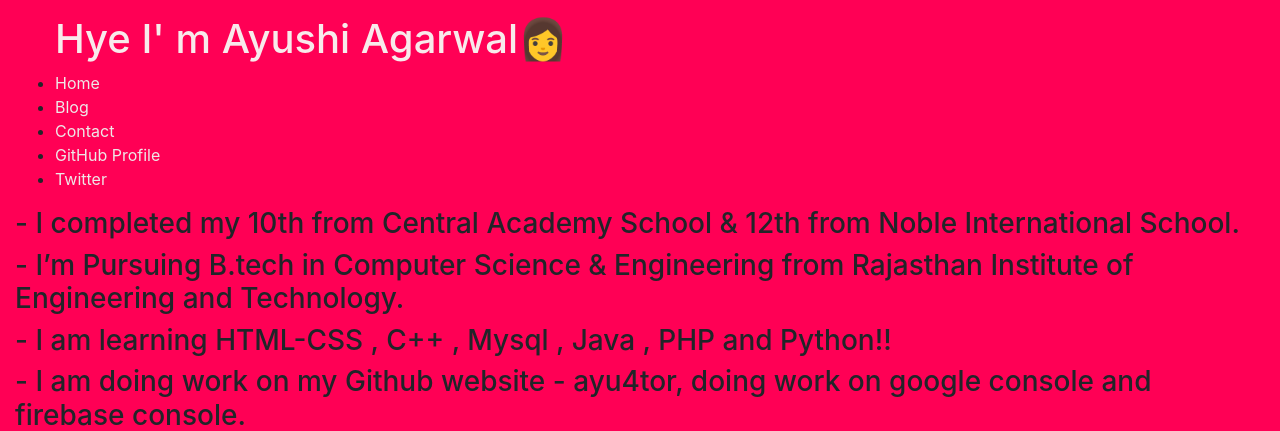
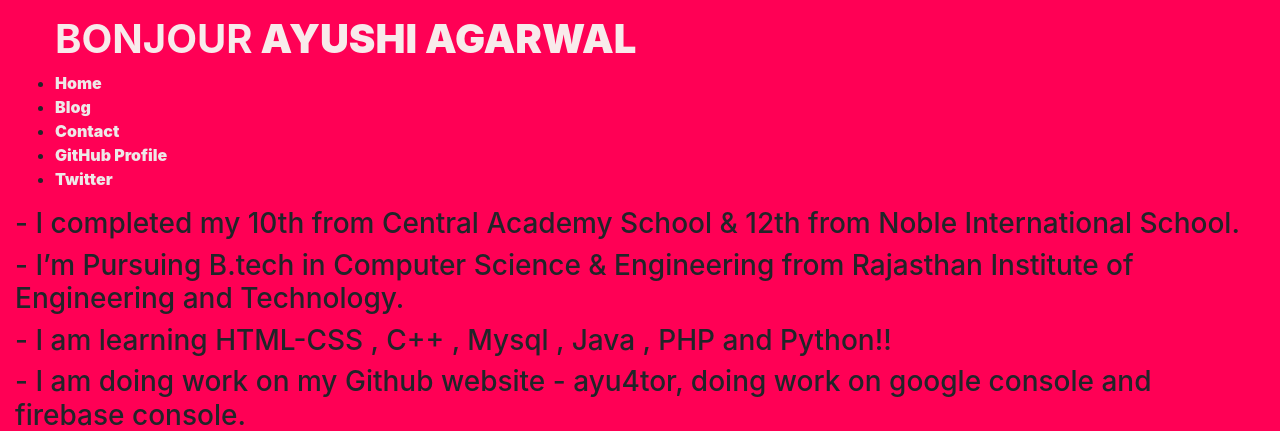
Before and after one commit to ayu4tor/Urbanic-Heroku-webpage, a Python web app: template templates/index.html in a window 1280 px wide. Shown: the top 431 px of the page. Run offline with Jinja, Linux system fonts and the light colour scheme; the template is opened without the code that fills it, so the values that code supplies are empty.

Commit message:
Update index.html

```diff
--- a/templates/index.html
+++ b/templates/index.html
@@ -110,7 +110,11 @@
 
              <ul>
                 <div id=" top header">
-                    <h1>Hye I' m Ayushi Agarwal👩</h1>
+                    <h1>
+                        <b>BONJOUR<b>
+                            <b> AYUSHI AGARWAL <b>
+                            </h1>
+
                 <li><a href="">Home</a></li>
                 <li><a href="https://www.blogger.com/blog/themes/5920042618364638175">Blog</a></li>
                 <li><a href="https://www.linkedin.com/in/ayushi-agarwal-1946671b9 ">Contact</a></li>
```
